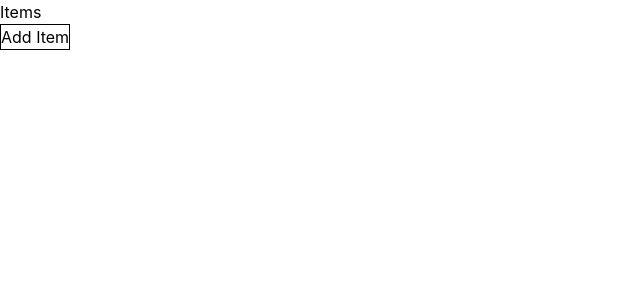
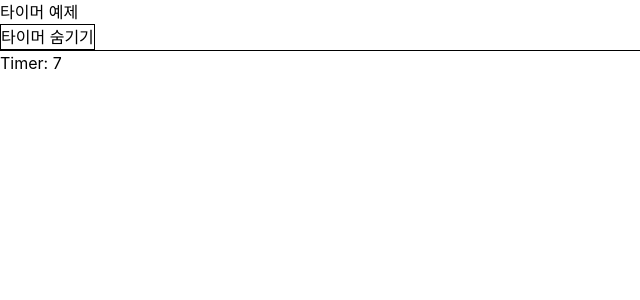
Before and after one commit to Wooong-E/likelion_useEffect, a React (Vite) app: page / in a window 1280 px wide. Shown: the top 300 px of the page, without its empty margins (0-640 px from the left). Built offline with nearby package versions, Linux system fonts and the light colour scheme.

Commit message:
타이머 구현

```diff
--- a/src/App.jsx
+++ b/src/App.jsx
@@ -2,11 +2,12 @@ import React from 'react'; // 생략 가능
 import NameInput from './NameInput';
 import HookStructure from './HookStructure';
 import ItemList from './ItemList';
+import TimerSwitch from './TimerSwitch';
 
 const App = () => {
   return (
     <div>
-      <ItemList />
+      <TimerSwitch />
     </div>
   );
 };
--- a/src/ItemList.jsx
+++ b/src/ItemList.jsx
@@ -10,13 +10,14 @@ const ItemList = () => {
   const addItem = () => {
     const newItem = prompt('newItem을 입력하세요: ');
     if (newItem) {
+      // items.push(newItem) 금지!!!!!!! 객체가 안바뀜.
       setItems((prevItem) => [...prevItem, newItem]);
     }
   };
 
   return (
-    <div>
-      <h2>Items</h2>
+    <div className="flex flex-col mx-30 mt-20 p-20 bg-green-600 border rounded-[40px] text-center">
+      <h2 className="text-[60px] font-black">Items</h2>
       <ul>
         {items.map((item, index) => (
           <li key={index}>{item}</li>
--- /dev/null
+++ b/src/Timer.jsx
@@ -0,0 +1,23 @@
+import { useEffect, useState } from 'react';
+
+const Timer = () => {
+  const [seconds, setSeconds] = useState(0);
+
+  useEffect(() => {
+    console.log('컴포넌트 마운트됨.');
+
+    const interval = setInterval(() => {
+      setSeconds((prevSeconds) => prevSeconds + 1);
+      console.log('타이머 작동중...');
+    }, 1000);
+
+    return () => {
+      clearInterval(interval);
+      console.log('언마운트 되었습니다.');
+    };
+  }, []);
+
+  return <div>Timer: {seconds}</div>;
+};
+
+export default Timer;
--- /dev/null
+++ b/src/TimerSwitch.jsx
@@ -0,0 +1,32 @@
+import React, { useState } from 'react';
+import Timer from './Timer'; // Timer 컴포넌트를 import
+
+const TimerSwitch = () => {
+  // 1. showTimer : 타이머를 보여줄지 여부를 관리하는 상태 (초기값은 true)
+  const [showTimer, setShowTimer] = useState(true);
+
+  // 2. 버튼 클릭 시 타이머의 표시 여부를 토글하는 함수
+  const toggleTimer = () => {
+    setShowTimer((prev) => !prev); // true -> false, false -> true 전환
+  };
+
+  return (
+    <div>
+      <h1>타이머 예제</h1>
+
+      {/* 3. 토글 버튼 */}
+      <button onClick={toggleTimer} className="border">
+        {showTimer ? '타이머 숨기기' : '타이머 보이기'}
+        {/* showTimer 상태에 따라 버튼 텍스트 변경 */}
+      </button>
+
+      <hr />
+
+      {/* 4. 조건부 렌더링 : showTimer가 true일 때 <Timer />를 화면에 표시 */}
+      {showTimer && <Timer />}
+      {/* false일 경우 Timer 컴포넌트는 완전히 언마운트됨 -> useEffect의 clean-up 함수 실행 */}
+    </div>
+  );
+};
+
+export default TimerSwitch;
```
